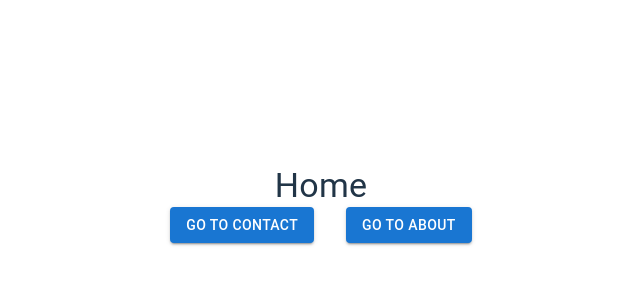
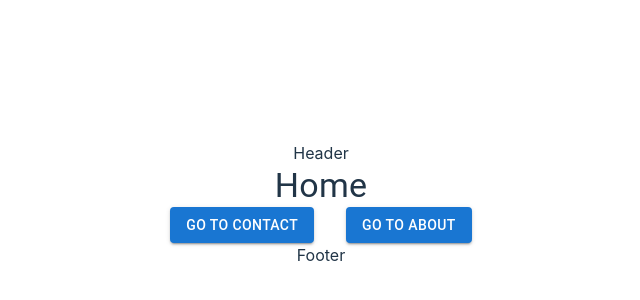
Before and after one commit to KapilBhattarai502/Learning-React, a React app: page / in a window 1280 px wide. Shown: the part 196-496 px from the top of the page, without its empty margins (319-959 px from the left). Built offline with nearby package versions, Linux system fonts and the light colour scheme; the HTML template or start-up script is replaced by a standard one.

Commit message:
handling error during wrong routes

```diff
--- /dev/null
+++ b/src/component/Errorpage.jsx
@@ -0,0 +1,17 @@
+
+import { useRouteError } from "react-router-dom";
+
+export default function ErrorPage() {
+  const error = useRouteError();
+  console.error(error);
+
+  return (
+    <div id="error-page">
+      <h1>Oops!</h1>
+      <p>Sorry, an unexpected error has occurred.</p>
+      <p>
+        <i>{error.statusText || error.message}</i>
+      </p>
+    </div>
+  );
+}
--- a/src/component/Footer.jsx
+++ b/src/component/Footer.jsx
@@ -0,0 +1,9 @@
+import React from 'react'
+
+const Footer = () => {
+  return (
+    <div>Footer</div>
+  )
+}
+
+export default Footer
--- a/src/component/Header.jsx
+++ b/src/component/Header.jsx
@@ -0,0 +1,9 @@
+import React from 'react'
+
+const Header = () => {
+  return (
+    <div>Header</div>
+  )
+}
+
+export default Header
--- /dev/null
+++ b/src/component/MainLayout.jsx
@@ -0,0 +1,20 @@
+import React from 'react'
+import Header from './Header'
+import Footer from './Footer'
+import { Outlet} from "react-router-dom"
+
+const MainLayout = () => {
+  return (
+    <>
+
+    <Header/>
+    <Outlet/>
+    <Footer/>
+
+
+
+    </>
+  )
+}
+
+export default MainLayout
--- a/src/main.jsx
+++ b/src/main.jsx
@@ -6,10 +6,17 @@ import { createBrowserRouter, RouterProvider } from "react-router-dom";
 import Home from "./component/Home";
 import Contact from "./component/Contact";
 import About from "./component/About";
+import MainLayout from "./component/MainLayout";
+import ErrorPage from "./component/Errorpage";
 const router = createBrowserRouter([
   {
-    path: "/",
-    element: <Home />,
+    path:"/",
+    element:<MainLayout/>,
+    errorElement:<ErrorPage/>,
+    children:[
+      {
+        path:"",
+        element:<Home/>
       },
       {
         path:"/contact",
@@ -19,6 +26,8 @@ const router = createBrowserRouter([
         path:"/about",
         element:<About/>
       }
+    ]
+  }
 ]);
 
 ReactDOM.createRoot(document.getElementById("root")).render(
```
Lines whose indentation alone changed are shown as unchanged.
